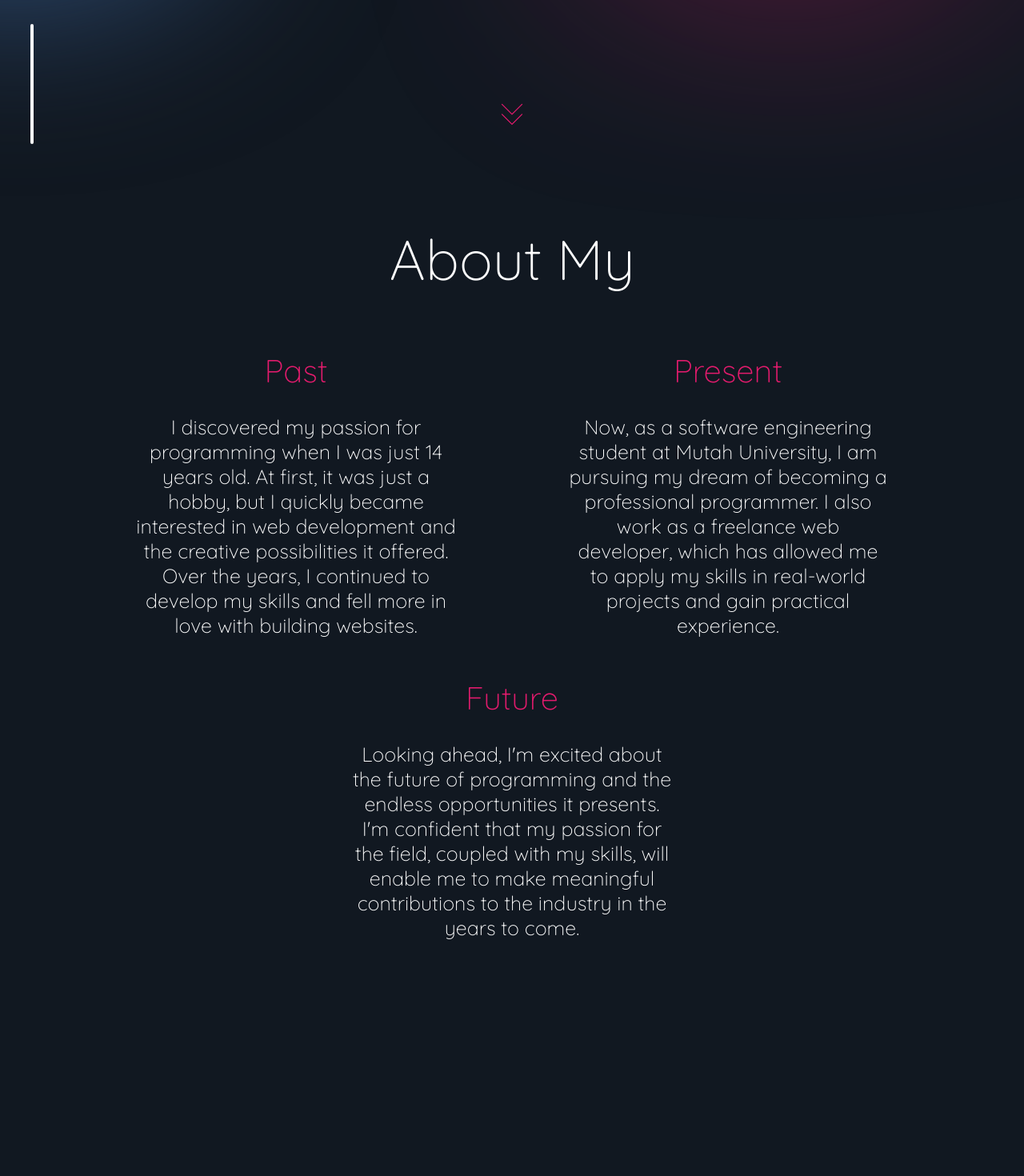
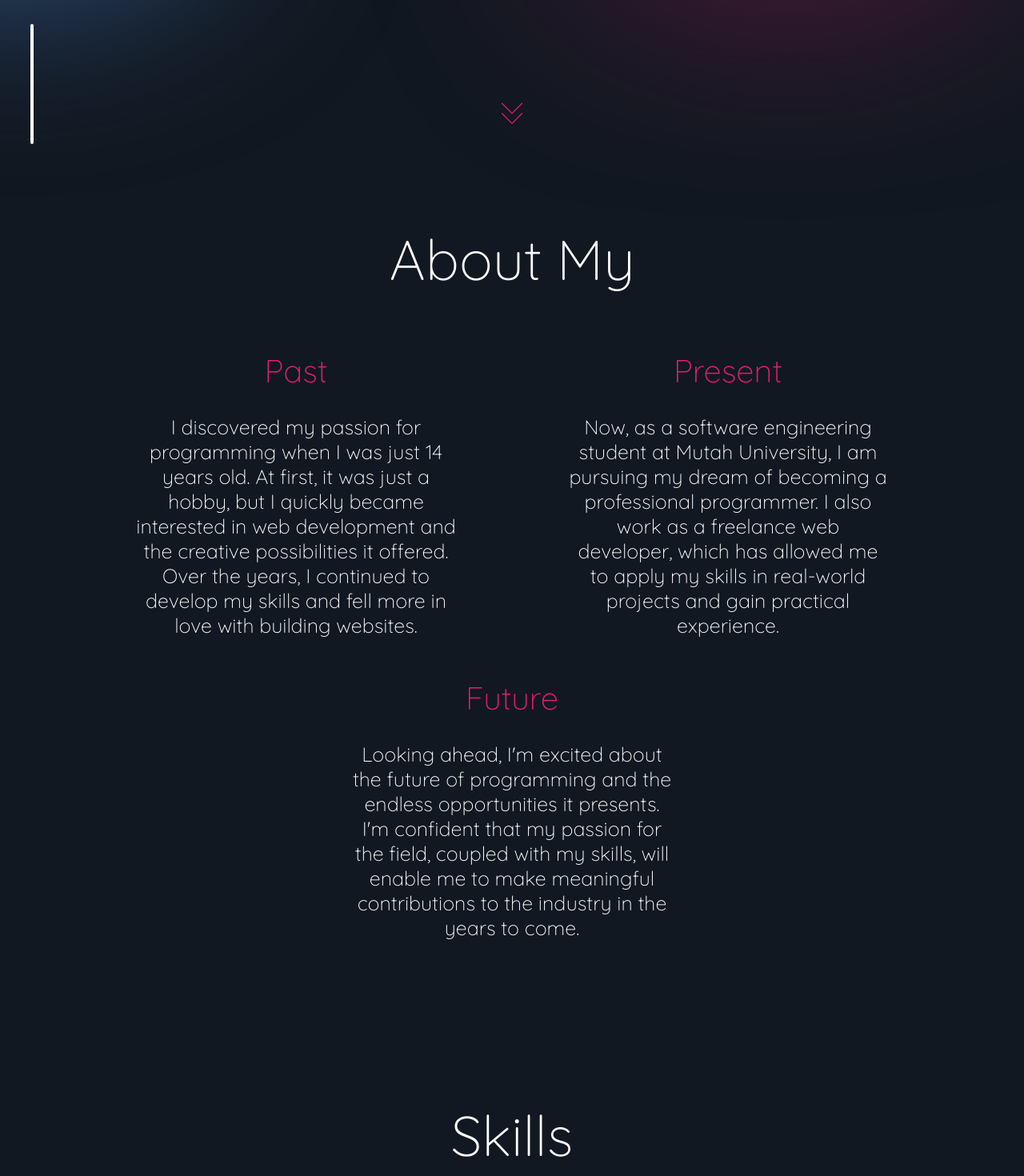
Before and after one commit to MuhammadJaafer/portfolio-v2, a Next.js app: page / in a window 1280 px wide. Shown: the part 620-2090 px from the top of the page at 80% size. Before the commit the page ends 1895 px from the top, so only its background shows below. Built offline with nearby package versions, Linux system fonts and the light colour scheme; no server answers; some icons are missing.

Commit message:
add skills title

```diff
--- a/src/app/page.tsx
+++ b/src/app/page.tsx
@@ -1,11 +1,13 @@
 import About from "@/components/About/About";
 import Hero from "@/components/Hero/Hero";
+import Skills from "@/components/Skills/Skills";
 
 export default function Home() {
   return (
     <>
       <Hero />
       <About />
+      <Skills />
     </>
   );
 }
--- a/src/components/Hero/Hero.tsx
+++ b/src/components/Hero/Hero.tsx
@@ -266,7 +266,7 @@ const Hero: React.FC<HeroProps> = () => {
           }
         }}
       >
-        <Link to="about" smooth={true} duration={600} offset={400}>
+        <Link to="about" smooth={true} duration={600} offset={10}>
           <Icon
             className={`${styles.hero_scroll_mouse}`}
             icon={"iconamoon:mouse-thin"}
--- /dev/null
+++ b/src/components/Skills/Skills.tsx
@@ -0,0 +1,13 @@
+import React from "react";
+import styles from "../../styles/components/Skills.module.scss";
+type SkillsProps = {};
+
+const Skills: React.FC<SkillsProps> = () => {
+  return (
+    <div className={`${styles.skills}`}>
+      <h2 className={`${styles.skills_title}`}>Skills</h2>
+      <div className={`${styles.skills_container}`}></div>
+    </div>
+  );
+};
+export default Skills;
--- /dev/null
+++ b/src/styles/components/Skills.module.scss
@@ -0,0 +1,18 @@
+.skills {
+  position: relative;
+  z-index: 5;
+  width: 100%;
+  height: 100%;
+  padding: 10rem 0;
+  display: flex;
+  flex-direction: column;
+  align-items: center;
+  justify-content: start;
+  gap: 7rem;
+  &_title {
+    font-size: 7rem;
+    font-weight: var(--light);
+  }
+  &_container {
+  }
+}
```
